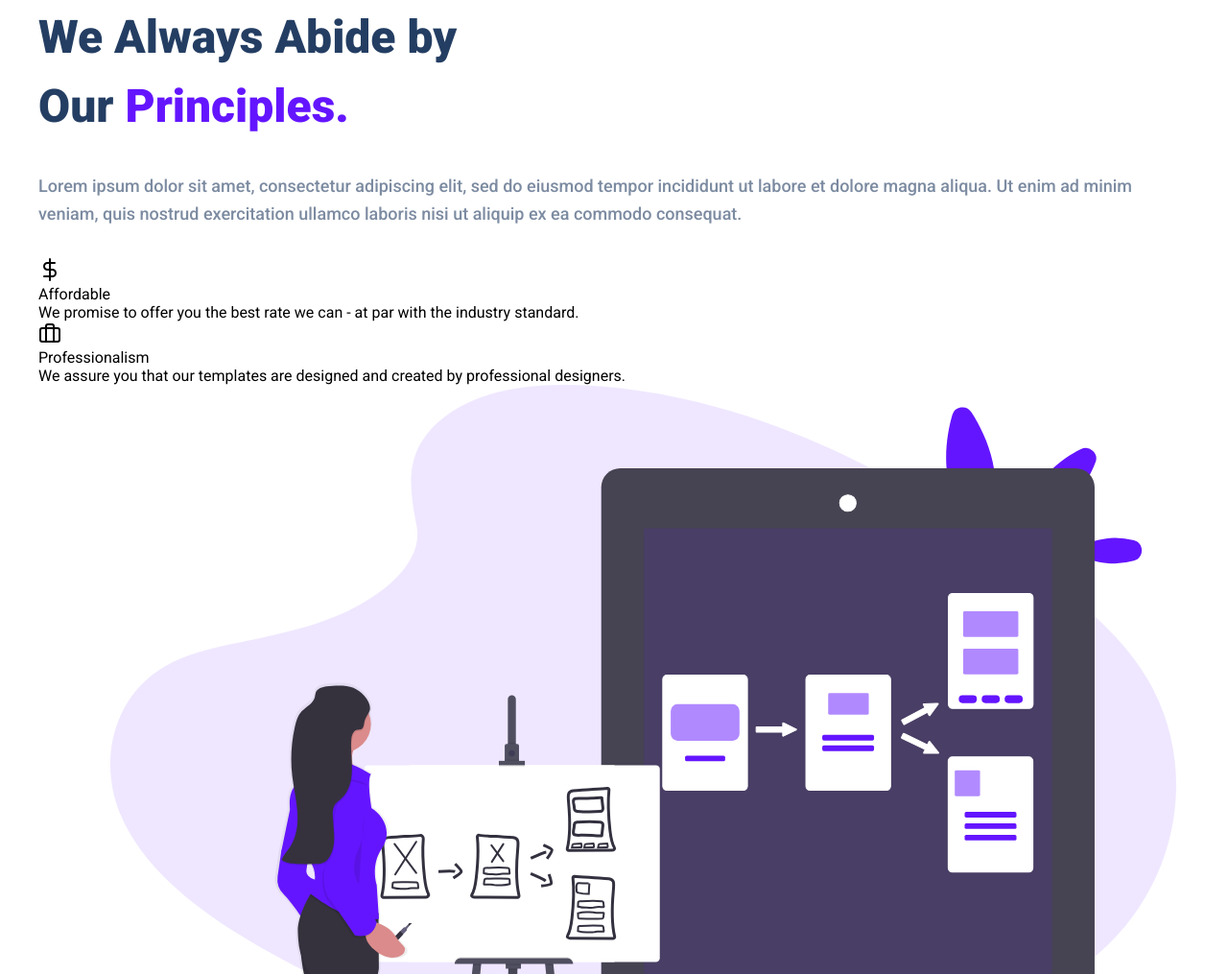
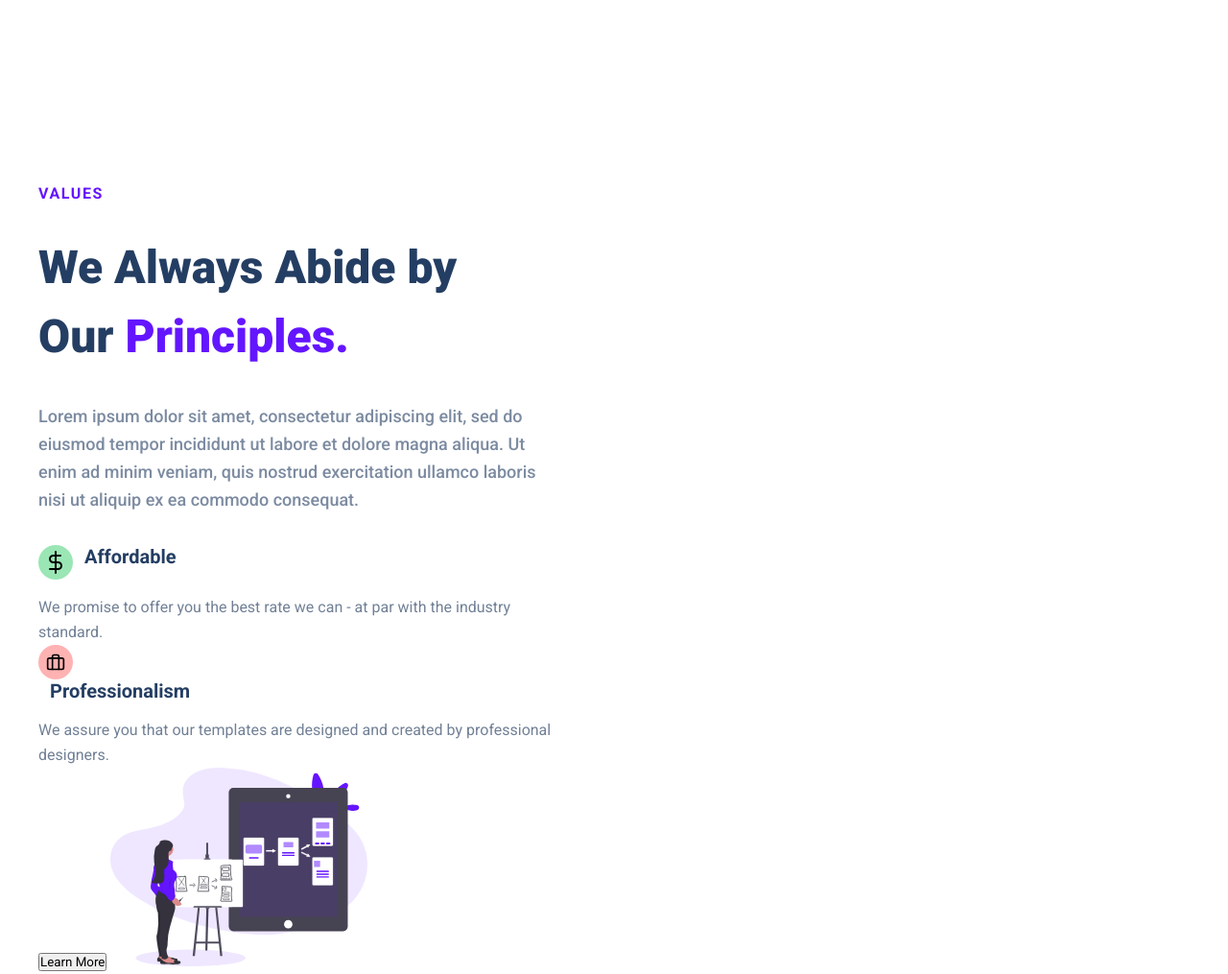
Before and after one commit to joseycmxv/final-project-mod-3, a plain HTML site: page index.html in a window 1280 px wide. Shown: the part 3019-4034 px from the top of the page at 96% size. Drawn offline with Linux system fonts and the light colour scheme.

Commit message:
up to date code

```diff
--- a/index.html
+++ b/index.html
@@ -199,7 +199,7 @@
                             </div>
                             <div class="step">
                                 <div class="number__step">02</div>
-                                <div class="step__decription">
+                                <div class="step__description">
                                     <h6 class="step__title">Download</h6>
                                     <p class="step__para">Browse and Download the template that you like from the
                                         marketplace.</p>
@@ -207,7 +207,7 @@
                             </div>
                             <div class="step">
                                 <div class="number__step">03</div>
-                                <div class="step description">
+                                <div class="step__description">
                                     <h6 class="step__title">Run</h6>
                                     <p class="step__para">Follow the instructions to setup and customize the template to
                                         your needs.</p>
@@ -218,28 +218,48 @@
                 </div>
             </div>
         </section>
+        <section id="values">
             <div class="container">
                 <div class="row">
+                    <div class="values__description">
                         <div class="section__tag">VALUES</div>
-                <h2 class="section__title">We Always Abide by Our<span class="text-purple"> Principles.</span></h2>
-                <p class="section__para">Lorem ipsum dolor sit amet, consectetur adipiscing elit, sed do eiusmod tempor
-                    incididunt ut labore et dolore magna aliqua. Ut enim ad minim veniam, quis nostrud exercitation
+                        <h2 class="section__title">We Always Abide by Our<span class="text-purple"> Principles.</span>
+                        </h2>
+                        <p class="section__para">Lorem ipsum dolor sit amet, consectetur adipiscing elit, sed do eiusmod
+                            tempor
+                            incididunt ut labore et dolore magna aliqua. Ut enim ad minim veniam, quis nostrud
+                            exercitation
                             ullamco laboris nisi ut aliquip ex ea commodo consequat.</p>
-                <div class="value__list">
+                        <div class="value">
+                            <div class="values__list">
+                                <figure class="value__img--wrapper">
                                     <img class="value_img" src="./assets/dollar-sign.svg">
-                    <div class="value__name">Affordable
-                        <p class="value__para">We promise to offer you the best rate we can - at par with the industry
-                            standard.</p>
+                                </figure>
+                                <div class="value__name">Affordable</div>
+                            </div>
+                        </div>
+                        <div class="value__para">We promise to offer you the best rate we can - at par with the
+                            industry
+                            standard.</div>
+                        <figure class="value__img--wrapper-2">
                             <img class="value__img" src="./assets/briefcase.svg">
-                        <div class="value__name">Professionalism
-                            <p class="value__para">We assure you that our templates are designed and created by
-                                professional designers.</p>
+                        </figure>
+
+                        <div class="value">
+                            <div class="value__name">Professionalism</div>
+                            <div class="value__para">We assure you that our templates are designed and created
+                                by
+                                professional designers.</div>
+                        </div>
                         <button class="btn">Learn More</button>
-                            <img class="values_img"
+                        <img class="values__img"
                             src="./assets/prototype-illustration.21bc4b3f612a2f257c3d361067582485.svg">
                     </div>
+
                 </div>
-                </div>
+        </section>
+
+
         </div>
         </div>
         <section class="pricing">
--- a/styles.css
+++ b/styles.css
@@ -468,13 +468,13 @@ STEPS
 }
 
 .steps__grid {
-         position: absolute;
+     position: absolute;
     bottom: -100px;
     left: 50%;
     transform: translateX(-50%);
     width: 10rem;
     height: 10rem;
-    opacity: 0.8;
+    opacity: 0.3;
     z-index: -10;
     color: rgb(100, 21, 255);
     fill: currentColor;
@@ -509,9 +509,108 @@ STEPS
 }
 
 .step__para {
-     font-size: 14px;
+     font-size: 16px;
+     max-width: 300px;
      color: #718096;
      margin-top: 12px;
      font-weight: 500;
      line-height: 2;
 }
+
+/*
+
+VALUE
+
+*/
+
+#values .container {
+     padding: 96px 0;
+}
+
+#values .row {
+     display: flex;
+     justify-content: space-between;
+     align-items: center;
+}
+
+.values__description {
+     width: 50%;
+     padding: 32px 64px 32px 0;
+}
+
+.section__tag {
+     font-size: 16px;
+     color: #6415ff;
+     letter-spacing: 1.6px;
+     font-weight: 700;
+     text-transform: uppercase;
+}
+
+#values .section__title {
+     margin-bottom: 16px;
+     margin-top: 32px;
+}
+
+.section__para {
+     font-size: 18px;
+     font-weight: 500;
+     color: #7c8ba1;
+     line-height: 1.625;
+}
+
+.values__list {
+     margin-left: 0px;
+     margin-right: 0px;
+     display: flex;
+     max-width: none;
+     flex-direction: row;
+}
+
+.value {
+     align-items: flex-start;
+     display: flex;
+     flex-direction: column;
+}
+
+.value__para {
+     margin-top: 16px;
+     line-height: 1.625;
+     color: #718096;
+}
+
+.value__name {
+     margin-left: 12px;
+     font-size: 20px;
+     font-weight: bold;
+     color: #243e63;
+}
+
+.value__img {
+     width: 20px;
+     height: 20px;
+}
+
+.value__img--wrapper {
+     border-radius: 50%;
+     background-color: #9ae6b4;
+     display: flex;
+     justify-content: center;
+     align-items: center;
+     width: 36px;
+     height: 36px;
+}
+
+.value__img--wrapper-2 {
+     border-radius: 50%;
+     background-color: #feb2b2;
+     display: flex;
+     justify-content: center;
+     align-items: center;
+     align-items: center;
+     width: 36px;
+     height: 36px;
+}
+
+.values__img {
+     width: 50%;
+}
```
Lines whose indentation alone changed are shown as unchanged.
